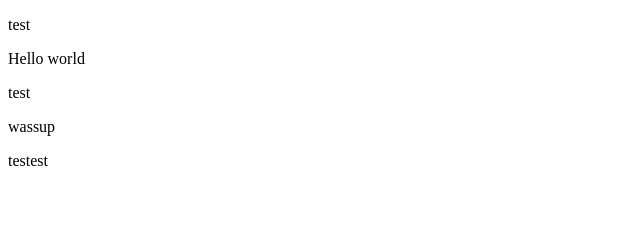
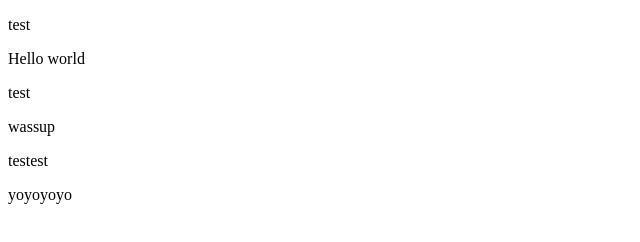
Before and after one commit to szczepanskimichal/fellesoppgave3, a plain HTML site: page index.html in a window 1280 px wide. Shown: the full height of the page, 0-640 px from the left. Drawn offline with Linux system fonts and the light colour scheme.

Commit message:
Update index.html

```diff
--- a/index.html
+++ b/index.html
@@ -13,6 +13,7 @@
       <p>test</p>
       <p>wassup</p>
       <p>testest</p>
+      <p>yoyoyoyo</p>
     </div>
     <script src="script.js"></script>
   </body>
```
